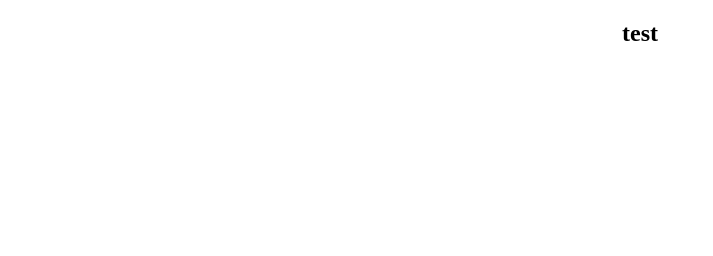
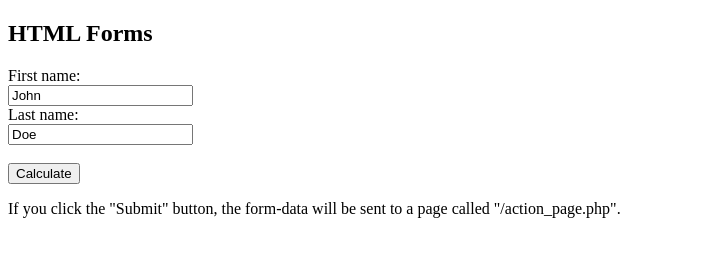
Before and after one commit to MarcAhoy/newsite, a plain HTML site: page index.html in a window 1280 px wide. Shown: the whole page, without its empty margins (0-713 px from the left). Drawn offline with Linux system fonts and the light colour scheme.

Commit message:
Update index.html

```diff
--- a/index.html
+++ b/index.html
@@ -1,13 +1,18 @@
 <!DOCTYPE html>
 <html>
-<head>
-
-
-</head>
-
 <body>
 
-<center><h2>test</h2>
+<h2>HTML Forms</h2>
+
+<form action="/action_page.php">
+  <label for="fname">First name:</label><br>
+  <input type="text" id="fname" name="fname" value="John"><br>
+  <label for="lname">Last name:</label><br>
+  <input type="text" id="lname" name="lname" value="Doe"><br><br>
+  <input type="submit" value="Calculate">
+</form>
+
+<p>If you click the "Submit" button, the form-data will be sent to a page called "/action_page.php".</p>
 
 </body>
 </html>
```
